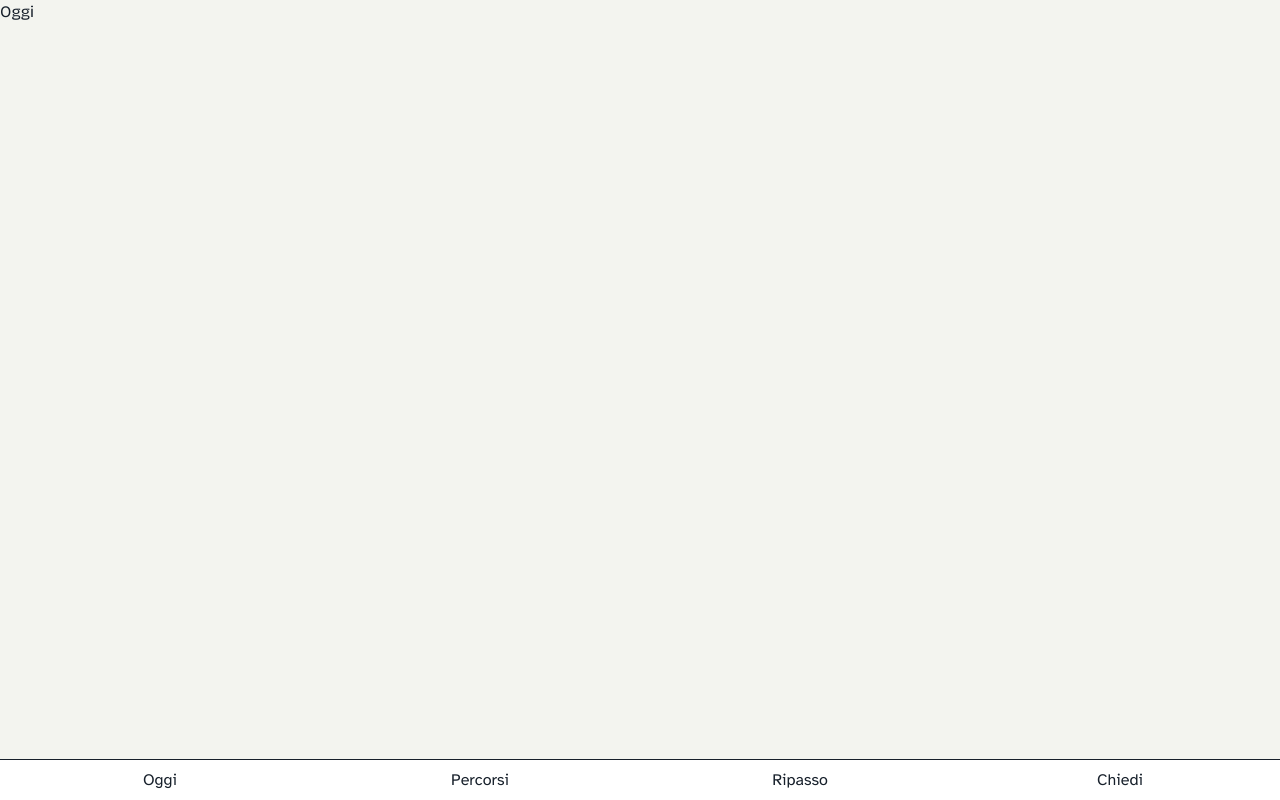
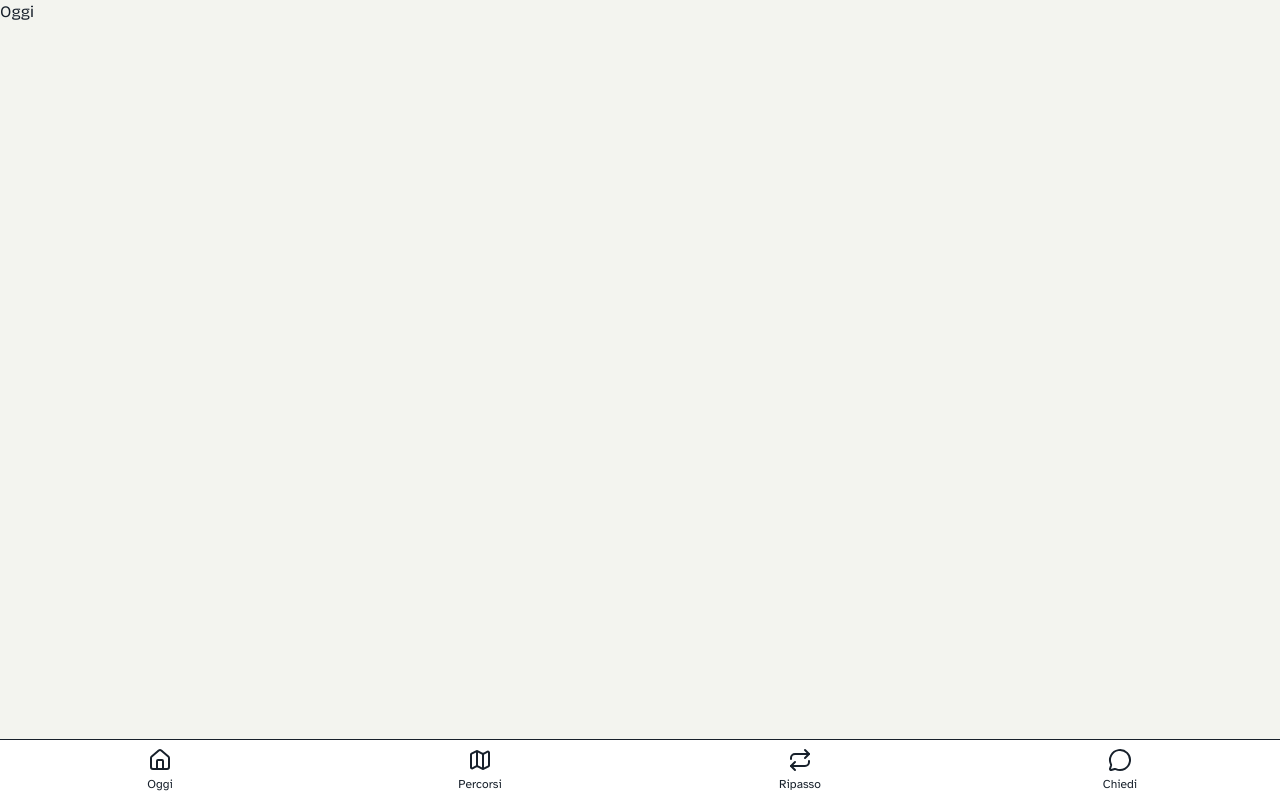
Before and after one commit to BePalm89/be-palm-why, a Next.js app: page / in a window 1280 px wide. Built offline with nearby package versions, Linux system fonts and the light colour scheme.

Commit message:
feat: add lucide e use icon in the tab bar items

```diff
--- a/package.json
+++ b/package.json
@@ -13,6 +13,7 @@
   "dependencies": {
     "@supabase/ssr": "^0.12.7",
     "@supabase/supabase-js": "^2.117.3",
+    "lucide-react": "^1.59.0",
     "next": "16.4.0",
     "react": "19.3.0",
     "react-dom": "19.3.0",
--- a/src/app/(tabs)/_components/tab-item.tsx
+++ b/src/app/(tabs)/_components/tab-item.tsx
@@ -1,13 +1,17 @@
+import type { LucideIcon } from "lucide-react";
 import Link from "next/link";
 
 export type TabBarItemType = {
     url: string;
-    icon?: string;
+    Icon: LucideIcon;
     text: string;
 }
 
-export default function TabBarItem({url, text}: TabBarItemType) {
+export default function TabBarItem({ url, Icon, text }: TabBarItemType) {
     return (
-       <Link href={url} className="flex-1 text-center py-2">{text}</Link>
+        <Link href={url} className="flex flex-col gap-1 flex-1 py-2 items-center" >
+            <Icon size={24} />
+            <span className="text-xs">{text}</span>
+        </Link>
     )
 }
--- a/src/app/(tabs)/layout.tsx
+++ b/src/app/(tabs)/layout.tsx
@@ -1,28 +1,33 @@
 import TabBarItem, { type TabBarItemType } from "./_components/tab-item";
+import { House, MapIcon, Repeat, MessageCircle} from "lucide-react";
 
 const ITEMS: TabBarItemType[] = [
     {
         url: "/",
-        text: "Oggi"
+        text: "Oggi",
+        Icon: House
     },
     {
         url: "/paths",
-        text: "Percorsi"
+        text: "Percorsi",
+        Icon: MapIcon
     },
     {
         url: "/review",
-        text: "Ripasso"
+        text: "Ripasso",
+        Icon: Repeat
     },
     {
         url: "/ask",
-        text: "Chiedi"
+        text: "Chiedi",
+        Icon: MessageCircle
     }
 ]
 
 export default function TabsLayout({ children }: LayoutProps<"/">) {
     return (
         <>
-            <main className="pb-10.25">{children}</main>
+            <main className="pb-20">{children}</main>
             <nav aria-label="Navigazione principale" className="flex fixed bottom-0 w-full bg-white border-t">
                 {ITEMS.map((item) => <TabBarItem key={item.url} {...item} />)}
             </nav>
```
Also changed, not shown: 1 other file (tests, documents, lock files or other folders).
